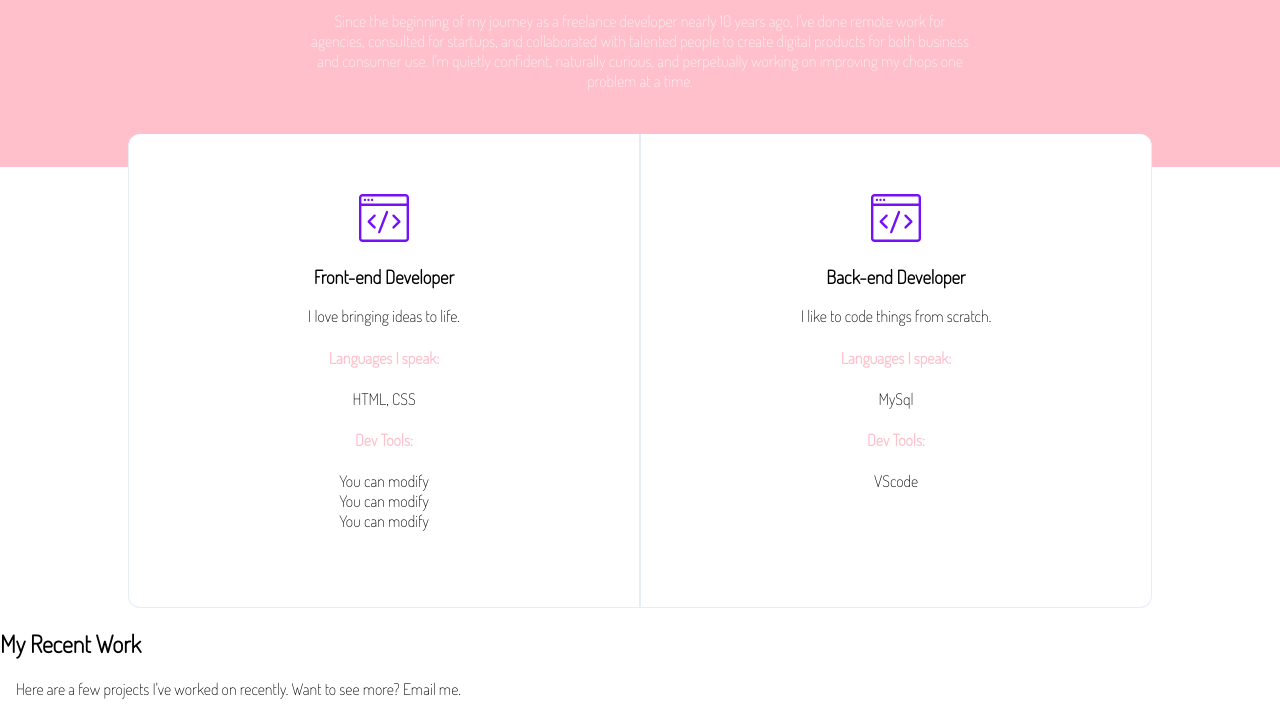
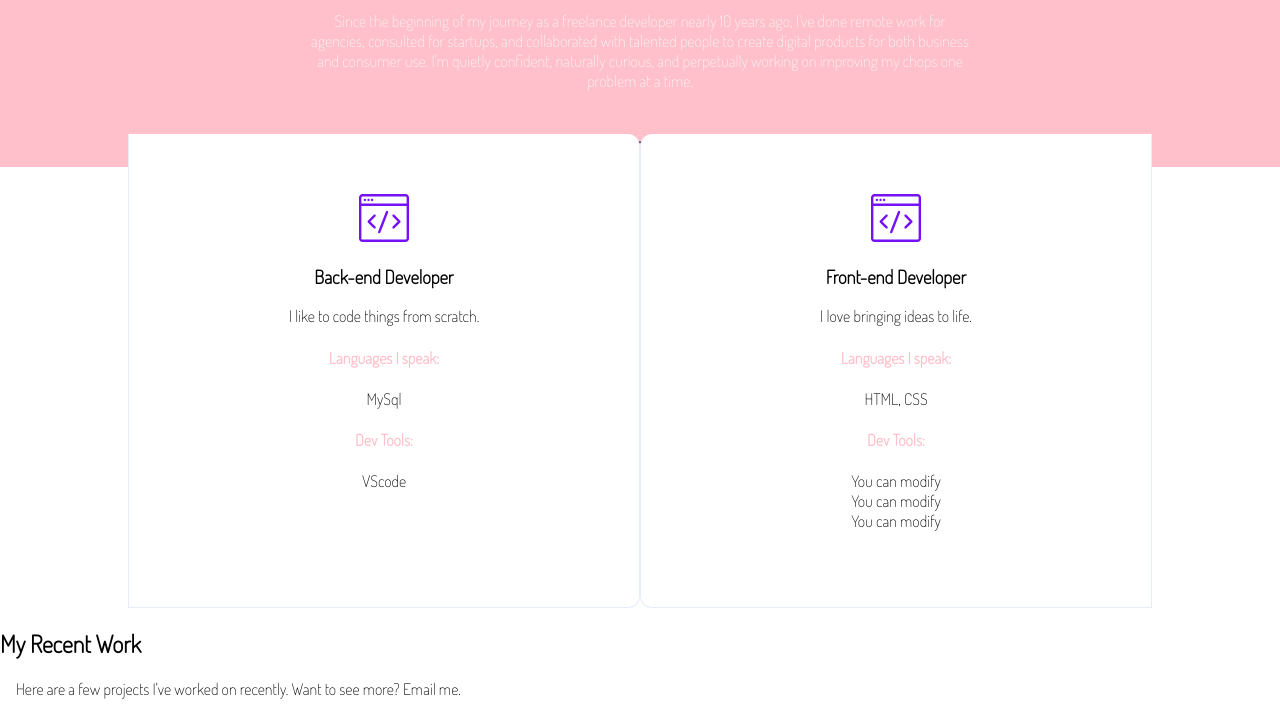
Before and after one commit to WildCodeSchool-2024-02/JS-LILLE-0224-checkpoint-1, a website: page site/portfolio.html in a window 1280 px wide. Shown: the part 920-1636 px from the top of the page. Drawn offline with Linux system fonts and the light colour scheme.

Commit message:
finish CSS step 5 in part 2

```diff
--- a/site/css/portfolio.css
+++ b/site/css/portfolio.css
@@ -119,6 +119,11 @@ p {
   align-items: center;
 }
 
+.skills-container {
+  display: flex;
+  flex-direction: column-reverse;
+}
+
 @media screen and (min-width: 700px) {
     nav {
       display: flex;
@@ -138,7 +143,7 @@ p {
     .skills-container {
       display: flex;
       justify-content: center;
-      flex-direction: row-reverse;
+      flex-direction: row;
     }
 
     .column {
```
